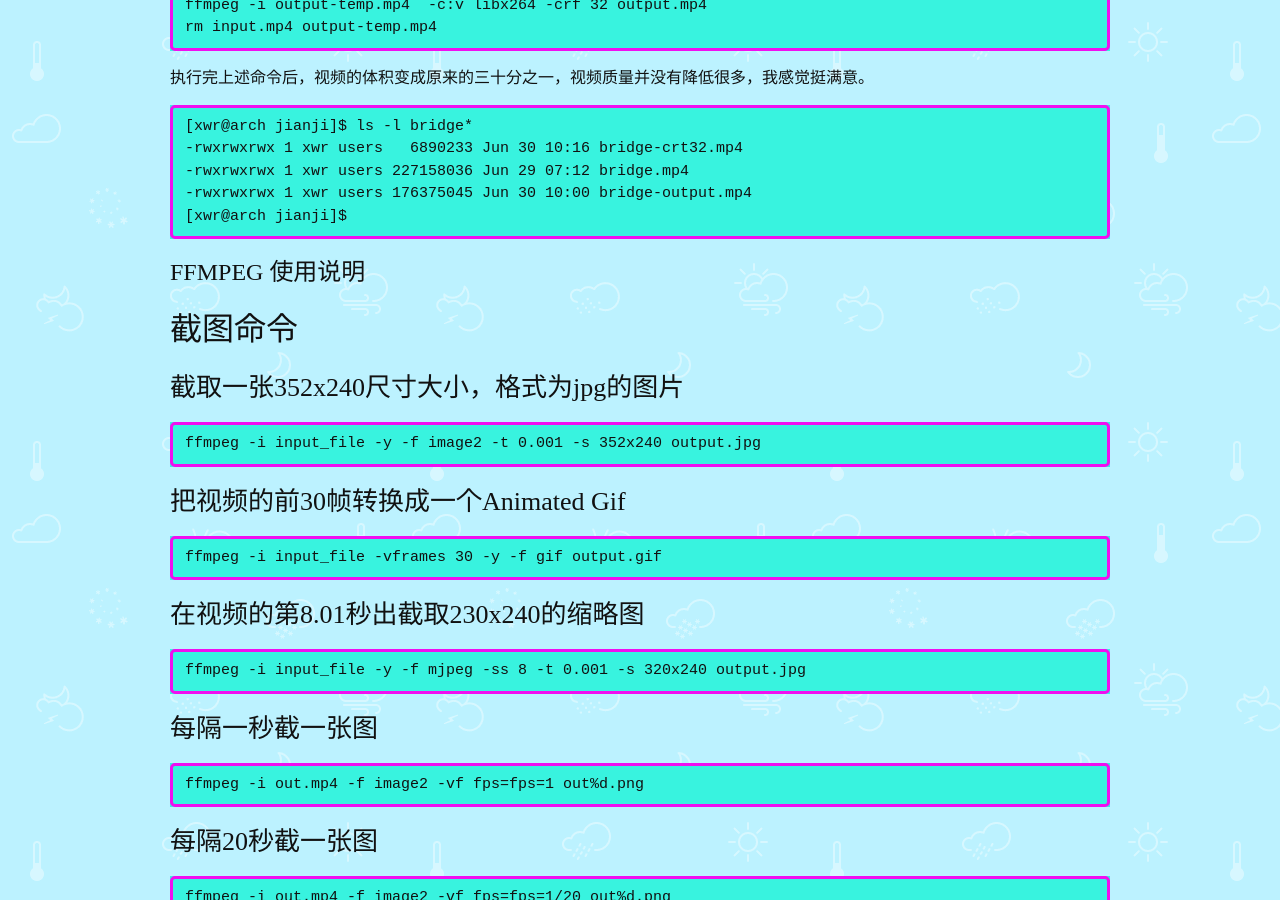
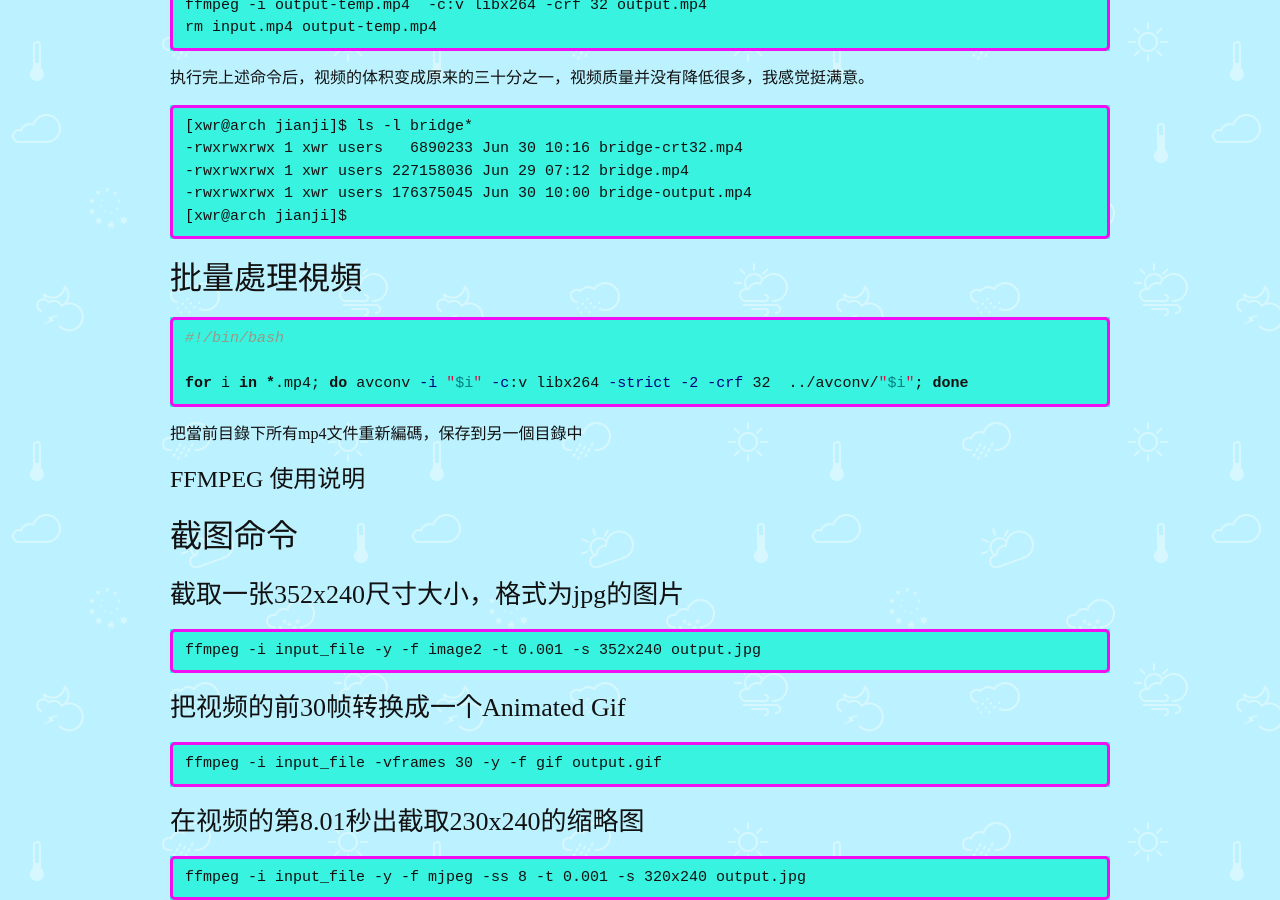
Before and after one commit to explorerlxz/explorerlxz.github.io, a Jekyll site: the page built from _posts/2017-06-30-ffmpeg-usage.md, in a window 1280 px wide and 900 px high, scrolled down 302 px. Built offline with Jekyll 4.4.1, drawn with Linux system fonts in a browser that asks for light colours.

````diff
--- a/_posts/2017-06-30-ffmpeg-usage.md
+++ b/_posts/2017-06-30-ffmpeg-usage.md
@@ -24,6 +24,20 @@
 -rwxrwxrwx 1 xwr users 176375045 Jun 30 10:00 bridge-output.mp4
 [xwr@arch jianji]$
 ```
+
+
+## 批量處理視頻
+
+```shell
+#!/bin/bash
+
+for i in *.mp4; do avconv -i "$i" -c:v libx264 -strict -2 -crf 32  ../avconv/"$i"; done
+```
+
+把當前目錄下所有mp4文件重新編碼，保存到另一個目錄中
+
+
+
 
 # FFMPEG 使用说明
 
````
Also changed, not shown: _posts/2016-10-18-常用链接.md (+2 -1 lines).
